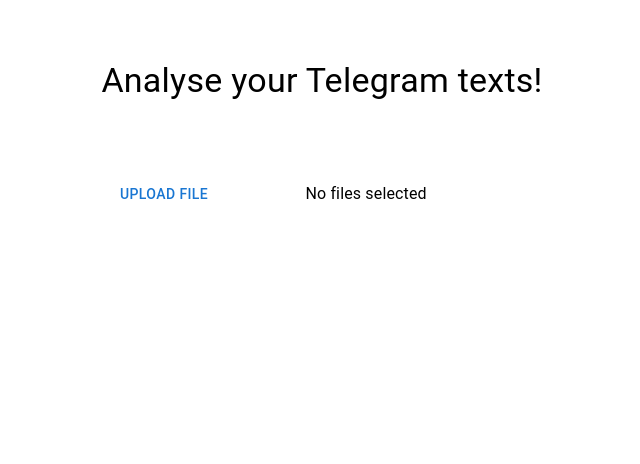
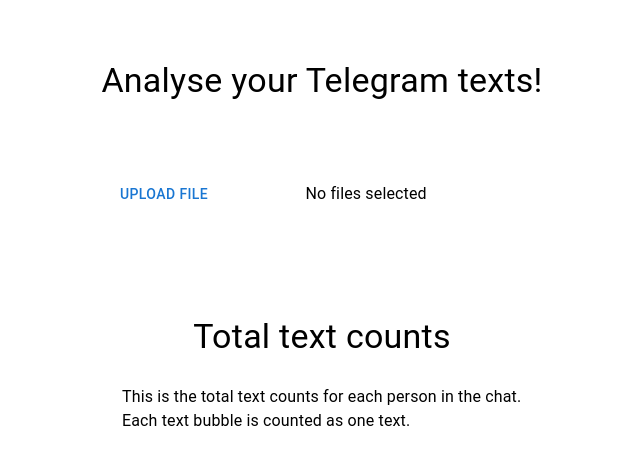
Before and after one commit to nknguyenhc/text-analyser, a React (Create React App) app: page / in a window 1280 px wide. Shown: the top 464 px of the page, without its empty margins (318-958 px from the left). Built offline with nearby package versions, Linux system fonts and the light colour scheme.

Commit message:
Add title & explanation to chart

```diff
--- a/src/App.scss
+++ b/src/App.scss
@@ -6,6 +6,23 @@
   align-items: center;
 }
 
+.charts {
+  display: flex;
+  flex-direction: row;
+  gap: 40px;
+  flex-wrap: wrap;
+  justify-content: flex-end;
+  padding: 40px 0px;
+}
+
+.chart {
+  width: 400px;
+  display: flex;
+  flex-direction: column;
+  gap: 15px;
+  align-items: center;
+}
+
 p {
   height: fit-content;
 }
--- a/src/App.tsx
+++ b/src/App.tsx
@@ -110,6 +110,15 @@
           </Typography>
         ))}
       </Grid>
+      <div className="charts">
+        <div className="chart">
+          <Typography variant="h4" component="h2" gutterBottom>
+            Total text counts
+          </Typography>
+          <Typography paragraph>
+            This is the total text counts for each person in the chat. Each text
+            bubble is counted as one text.
+          </Typography>
           <BarChart width={300} height={300} data={textCountData}>
             <XAxis dataKey="name" />
             <YAxis />
@@ -121,6 +130,8 @@
             />
           </BarChart>
         </div>
+      </div>
+    </div>
   );
 };
 
```
Lines whose indentation alone changed are shown as unchanged.
